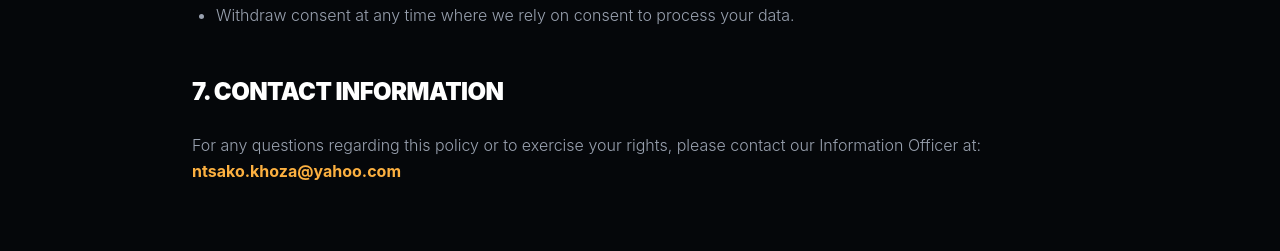
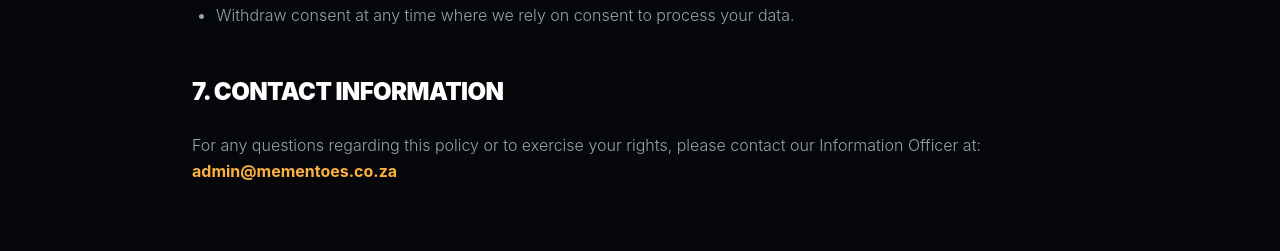
Before and after one commit to UncleSmol/mementoes, a React (Vite) app: page /privacy in a window 1280 px wide. Shown: the part 1761-2012 px from the top of the page. Built offline with nearby package versions, Linux system fonts and the light colour scheme.

Commit message:
Update Information Officer email address in Privacy Policy

```diff
--- a/src/pages/PrivacyPolicy.tsx
+++ b/src/pages/PrivacyPolicy.tsx
@@ -82,7 +82,7 @@
             <h2 className="text-white font-black uppercase text-2xl tracking-tight text-left">7. Contact Information</h2>
             <p className="text-left">
               For any questions regarding this policy or to exercise your rights, please contact our Information Officer at:<br />
-              <span className="text-secondary font-bold">ntsako.khoza@yahoo.com</span>
+              <span className="text-secondary font-bold">admin@mementoes.co.za</span>
             </p>
           </section>
         </div>
```
